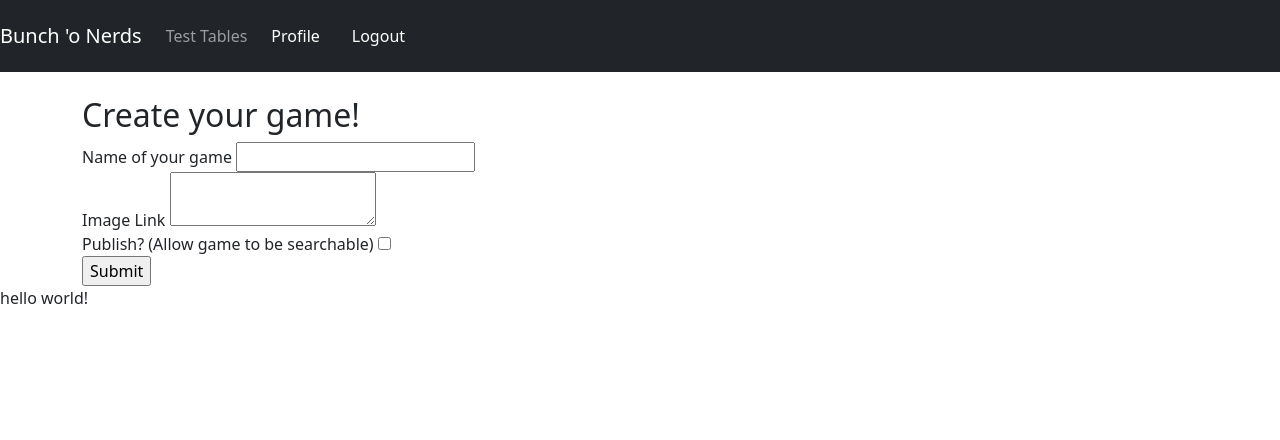
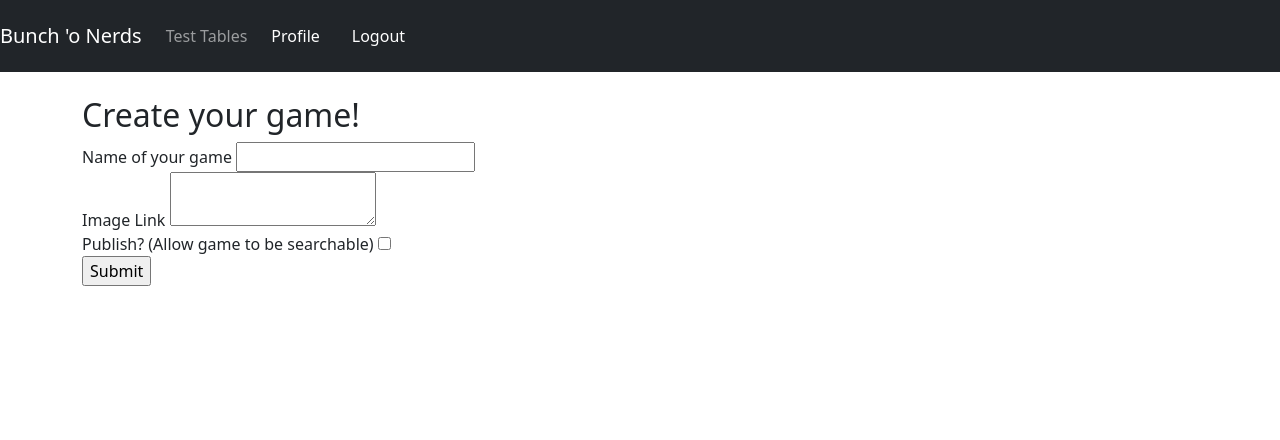
Before and after one commit to 3Ring/Chronicler, a Flask app: page /create in a window 1280 px wide. Shown: the top 440 px of the page. Run offline with Flask 2, Linux system fonts and the light colour scheme; the visitor is signed in with stand-in values (Sample User, id 1); data comes from the database, SQL or seed files in the repository; parts of the project's set-up code (start-up, migrations or seed data) failed here and were passed over.

Commit message:
removed more meddling

```diff
--- a/project/templates/base.html
+++ b/project/templates/base.html
@@ -27,7 +27,6 @@
     <script src="https://cdn.jsdelivr.net/npm/@popperjs/core@2.9.2/dist/umd/popper.min.js" integrity="sha384-IQsoLXl5PILFhosVNubq5LC7Qb9DXgDA9i+tQ8Zj3iwWAwPtgFTxbJ8NT4GN1R8p" crossorigin="anonymous"></script>
     <script src="https://cdn.jsdelivr.net/npm/bootstrap@5.0.1/dist/js/bootstrap.min.js" integrity="sha384-Atwg2Pkwv9vp0ygtn1JAojH0nYbwNJLPhwyoVbhoPwBhjQPR5VtM2+xf0Uwh9KtT" crossorigin="anonymous"></script>
     -->
-    hello world!
 </body>
 
 
```
